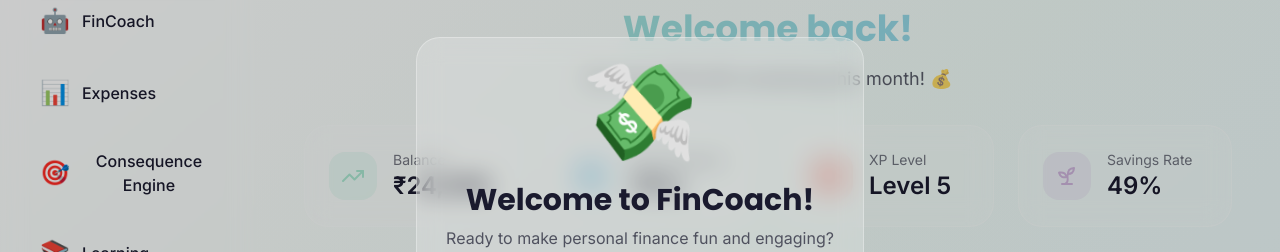
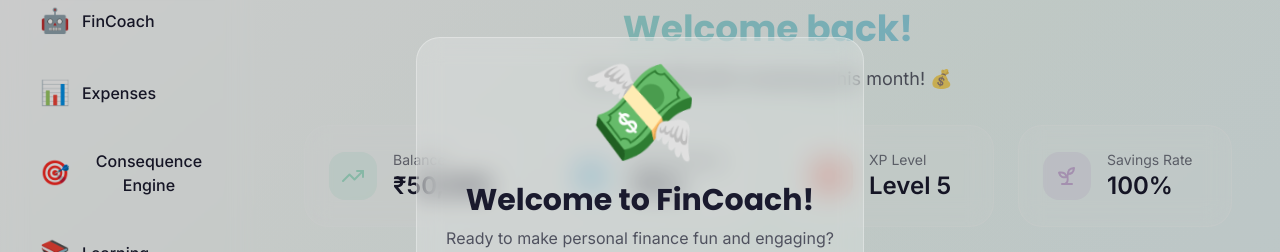
Before and after one commit to PoH1305/fincoach-app, a Next.js app: page / in a window 1280 px wide. Both pictures are taken after a click on the button "Get Started 🚀". Shown: the part 195-447 px from the top of the page. Built offline with nearby package versions, Linux system fonts and the light colour scheme.

Commit message:
Add shared financial context to sync balance between dashboard and expenses

```diff
--- a/app/page.tsx
+++ b/app/page.tsx
@@ -21,6 +21,7 @@
 import { AuthPage } from '@/components/auth/AuthPage'
 import { ProfilePage } from '@/components/profile/ProfilePage'
 import { ProactiveAssistant } from '@/components/ProactiveAssistant'
+import { FinancialProvider } from '@/lib/FinancialContext'
 
 const navigation = [
   { id: 'dashboard', label: 'Dashboard', icon: HomeIcon, emoji: '🏠' },
@@ -116,7 +117,8 @@
   }
 
   return (
-    <div className="min-h-screen bg-gradient-to-br from-cream via-mint/10 to-sky/10">
+    <FinancialProvider>
+      <div className="min-h-screen bg-gradient-to-br from-cream via-mint/10 to-sky/10">
       {/* Header */}
       <motion.header
         initial={{ opacity: 0, y: -20 }}
@@ -332,6 +334,7 @@
           </motion.div>
         </motion.div>
       )}
-    </div>
+      </div>
+    </FinancialProvider>
   )
 }
--- a/components/dashboard/Dashboard.tsx
+++ b/components/dashboard/Dashboard.tsx
@@ -2,6 +2,7 @@
 import { motion } from 'framer-motion'
 import { Sprout, TrendingUp, Target, Award, Trophy, Bell, Users, Brain } from 'lucide-react'
 import { Button } from '@/components/ui/Button'
+import { useFinancial } from '@/lib/FinancialContext'
 
 interface DashboardProps {
   setActiveTab: (tab: string) => void
@@ -9,6 +10,10 @@
 }
 
 export function Dashboard({ setActiveTab, showNotification }: DashboardProps) {
+  const { getBalance, getSavingsRate } = useFinancial()
+  const balance = getBalance()
+  const savingsRate = getSavingsRate()
+
   return (
     <div className="min-h-screen p-6 space-y-8">
       {/* Header */}
@@ -27,24 +32,19 @@
         <h1 className="text-2xl md:text-4xl font-poppins font-bold bg-gradient-to-r from-mint to-sky bg-clip-text text-transparent">
           Welcome back!
         </h1>
-        <p className="text-base md:text-lg text-navy/70">You have ₹24,500 remaining this month! 💰</p>
+        <p className="text-base md:text-lg text-navy/70">
+          You have ₹{balance.toLocaleString()} remaining this month! 💰
+        </p>
       </motion.div>
 
       {/* Stats Cards */}
       <div className="grid grid-cols-1 md:grid-cols-2 lg:grid-cols-4 gap-6">
-        {(() => {
-          const monthlyIncome = 50000 // Default income
-          const totalExpenses = 25500 // Demo expenses
-          const balance = monthlyIncome - totalExpenses
-          const savingsRate = Math.round((balance / monthlyIncome) * 100)
-
-          return [
-            { icon: TrendingUp, label: 'Balance', value: `₹${balance.toLocaleString()}`, color: balance >= 0 ? 'mint' : 'coral' },
-            { icon: Target, label: 'Goal Progress', value: '70%', color: 'sky' },
-            { icon: Award, label: 'XP Level', value: 'Level 5', color: 'coral' },
-            { icon: Sprout, label: 'Savings Rate', value: `${savingsRate}%`, color: 'lavender' }
-          ]
-        })().map((stat, i) => (
+        {[
+          { icon: TrendingUp, label: 'Balance', value: `₹${balance.toLocaleString()}`, color: balance >= 0 ? 'mint' : 'coral' },
+          { icon: Target, label: 'Goal Progress', value: '70%', color: 'sky' },
+          { icon: Award, label: 'XP Level', value: 'Level 5', color: 'coral' },
+          { icon: Sprout, label: 'Savings Rate', value: `${savingsRate}%`, color: 'lavender' }
+        ].map((stat, i) => (
           <motion.div
             key={stat.label}
             initial={{ opacity: 0, y: 20 }}
@@ -58,7 +58,7 @@
               </div>
               <div>
                 <p className="text-sm text-navy/60">{stat.label}</p>
-                <p className={`text-2xl font-bold ${stat.label === 'Balance' && stat.value.includes('-') ? 'text-red-600' : 'text-navy'}`}>
+                <p className={`text-2xl font-bold ${stat.label === 'Balance' && balance < 0 ? 'text-red-600' : 'text-navy'}`}>
                   {stat.value}
                 </p>
               </div>
--- a/components/tracker/ExpenseTracker.tsx
+++ b/components/tracker/ExpenseTracker.tsx
@@ -8,6 +8,7 @@
 import { onAuthStateChanged } from 'firebase/auth'
 import { auth } from '../../lib/firebase'
 import { proactiveAI } from '../../lib/proactiveAI'
+import { useFinancial } from '../../lib/FinancialContext'
 
 const categories = [
   { name: 'Food', color: '#FF6F61', icon: '🍽️' },
@@ -18,9 +19,9 @@
 ]
 
 export function ExpenseTracker() {
+  const { financialData, updateIncome, updateExpenses, getBalance, getSavingsRate } = useFinancial()
   const [user, setUser] = useState<any>(null)
   const [expenses, setExpenses] = useState<any[]>([])
-  const [monthlyIncome, setMonthlyIncome] = useState(50000)
   const [showIncomeForm, setShowIncomeForm] = useState(false)
   const [newIncome, setNewIncome] = useState('')
   const [loading, setLoading] = useState(true)
@@ -32,14 +33,16 @@
         loadExpenses(currentUser.uid)
       } else {
         // Demo data for non-logged users
-        setExpenses([
+        const demoExpenses = [
           { category: 'Food', amount: 1200, date: '2024-01-15', description: 'Lunch at cafe' },
           { category: 'Transport', amount: 600, date: '2024-01-14', description: 'Uber ride' },
           { category: 'Bills', amount: 900, date: '2024-01-13', description: 'Electricity bill' },
           { category: 'Entertainment', amount: 400, date: '2024-01-12', description: 'Movie tickets' },
           { category: 'Food', amount: 250, date: '2024-01-11', description: 'Groceries' },
           { category: 'Shopping', amount: 1500, date: '2024-01-10', description: 'New shoes' }
-        ])
+        ]
+        setExpenses(demoExpenses)
+        updateExpenses(demoExpenses)
         setLoading(false)
       }
     })
@@ -50,6 +53,7 @@
     try {
       const userExpenses = await getUserExpenses(userId)
       setExpenses(userExpenses)
+      updateExpenses(userExpenses)
     } catch (error) {
       console.error('Error loading expenses:', error)
     } finally {
@@ -84,7 +88,9 @@
         await saveExpense(user.uid, expense)
         await loadExpenses(user.uid)
       } else {
-        setExpenses([expense, ...expenses])
+        const newExpenses = [expense, ...expenses]
+        setExpenses(newExpenses)
+        updateExpenses(newExpenses)
       }
 
       // Track activity for proactive AI
@@ -131,7 +137,7 @@
           <div className="flex items-center justify-between">
             <div>
               <p className="text-sm text-navy/60">Monthly Income</p>
-              <p className="text-4xl font-bold text-navy">₹{monthlyIncome.toLocaleString()}</p>
+              <p className="text-4xl font-bold text-navy">₹{financialData.monthlyIncome.toLocaleString()}</p>
             </div>
             <div className="text-6xl">💰</div>
           </div>
@@ -163,14 +169,14 @@
         <div className="flex items-center justify-between mb-4">
           <div>
             <p className="text-sm text-navy/60">Remaining Balance</p>
-            <p className={`text-3xl font-bold ${monthlyIncome - totalSpent >= 0 ? 'text-green-600' : 'text-red-600'}`}>
-              ₹{(monthlyIncome - totalSpent).toLocaleString()}
+            <p className={`text-3xl font-bold ${getBalance() >= 0 ? 'text-green-600' : 'text-red-600'}`}>
+              ₹{getBalance().toLocaleString()}
             </p>
           </div>
           <div className="text-right">
             <p className="text-sm text-navy/60">Savings Rate</p>
             <p className="text-2xl font-bold text-purple-600">
-              {monthlyIncome > 0 ? Math.round(((monthlyIncome - totalSpent) / monthlyIncome) * 100) : 0}%
+              {getSavingsRate()}%
             </p>
           </div>
         </div>
@@ -181,12 +187,12 @@
             className={`h-4 rounded-full transition-all duration-500 ${
               totalSpent > monthlyIncome ? 'bg-red-500' : 'bg-green-500'
             }`}
-            style={{ width: `${Math.min((totalSpent / monthlyIncome) * 100, 100)}%` }}
+            style={{ width: `${Math.min((totalSpent / financialData.monthlyIncome) * 100, 100)}%` }}
           />
         </div>
         <div className="flex justify-between text-xs text-navy/60 mt-2">
           <span>₹0</span>
-          <span>₹{monthlyIncome.toLocaleString()}</span>
+          <span>₹{financialData.monthlyIncome.toLocaleString()}</span>
         </div>
       </motion.div>
 
@@ -412,7 +418,7 @@
                 <Button
                   onClick={() => {
                     if (newIncome) {
-                      setMonthlyIncome(parseInt(newIncome))
+                      updateIncome(parseInt(newIncome))
                       setShowIncomeForm(false)
                       setNewIncome('')
                     }
--- /dev/null
+++ b/lib/FinancialContext.tsx
@@ -0,0 +1,64 @@
+'use client'
+import { createContext, useContext, useState, ReactNode } from 'react'
+
+interface FinancialData {
+  monthlyIncome: number
+  totalExpenses: number
+  expenses: any[]
+}
+
+interface FinancialContextType {
+  financialData: FinancialData
+  updateIncome: (income: number) => void
+  updateExpenses: (expenses: any[]) => void
+  getBalance: () => number
+  getSavingsRate: () => number
+}
+
+const FinancialContext = createContext<FinancialContextType | undefined>(undefined)
+
+export function FinancialProvider({ children }: { children: ReactNode }) {
+  const [financialData, setFinancialData] = useState<FinancialData>({
+    monthlyIncome: 50000,
+    totalExpenses: 0,
+    expenses: []
+  })
+
+  const updateIncome = (income: number) => {
+    setFinancialData(prev => ({ ...prev, monthlyIncome: income }))
+  }
+
+  const updateExpenses = (expenses: any[]) => {
+    const totalExpenses = expenses.reduce((sum, expense) => sum + expense.amount, 0)
+    setFinancialData(prev => ({ ...prev, expenses, totalExpenses }))
+  }
+
+  const getBalance = () => {
+    return financialData.monthlyIncome - financialData.totalExpenses
+  }
+
+  const getSavingsRate = () => {
+    if (financialData.monthlyIncome === 0) return 0
+    return Math.round((getBalance() / financialData.monthlyIncome) * 100)
+  }
+
+  return (
+    <FinancialContext.Provider value={{
+      financialData,
+      updateIncome,
+      updateExpenses,
+      getBalance,
+      getSavingsRate
+    }}>
+      {children}
+    </FinancialContext.Provider>
+  )
+}
+
+export function useFinancial() {
+  const context = useContext(FinancialContext)
+  if (context === undefined) {
+    throw new Error('useFinancial must be used within a FinancialProvider')
+  }
+  return context
+}
```
